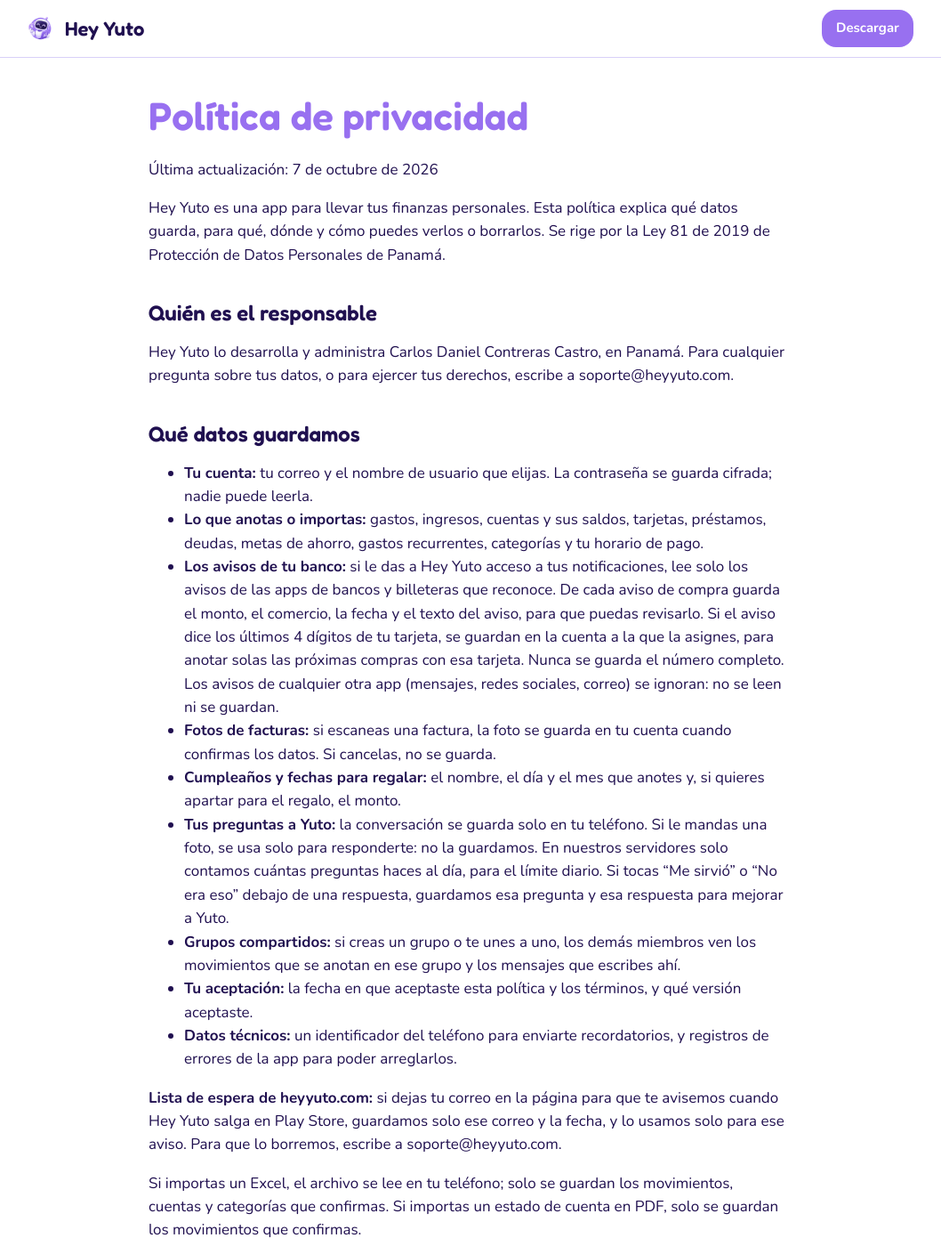
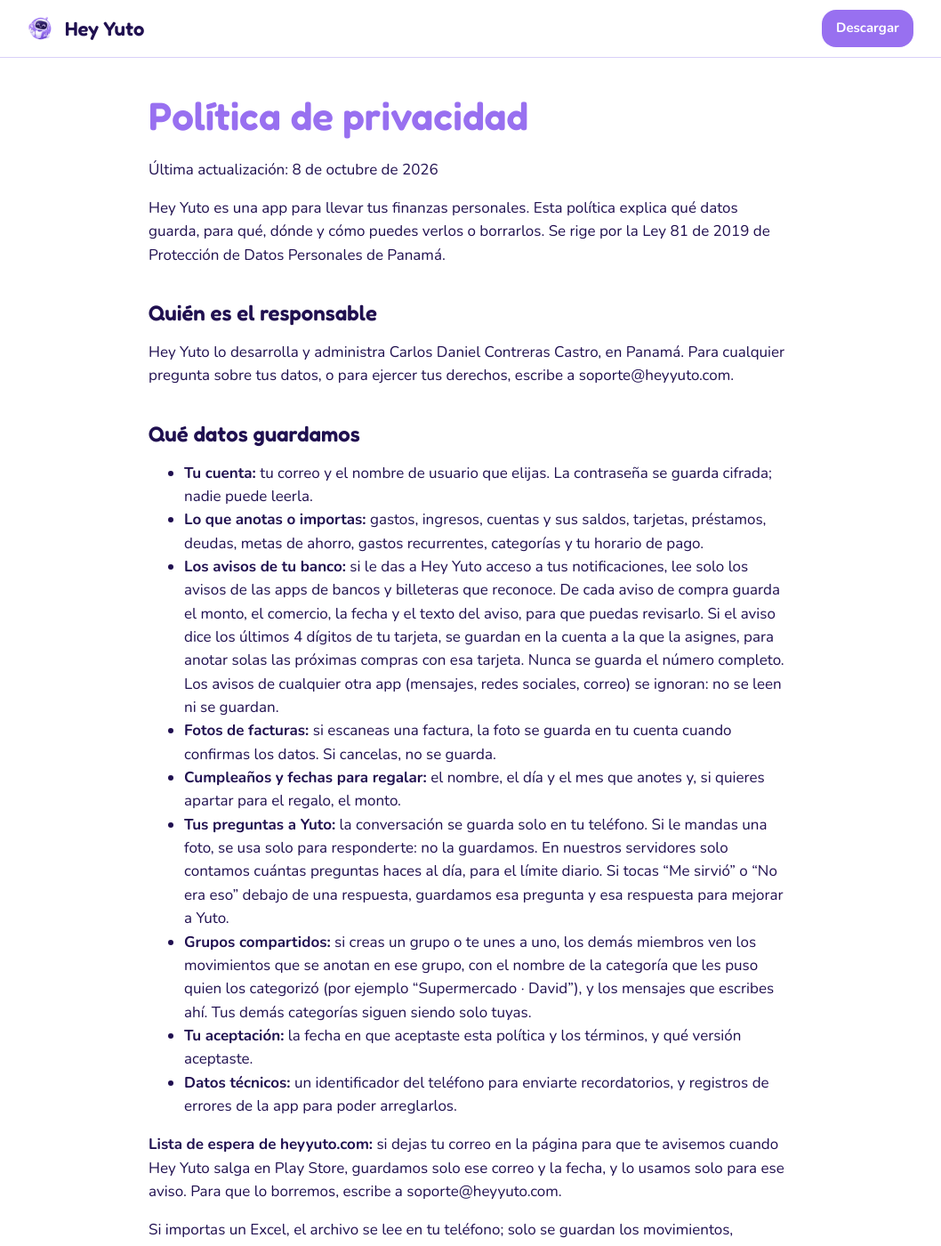
Before and after one commit to Dacoca34/yuto-legal, a Jekyll site: the page built from privacidad.md, in a window 1280 px wide and 1400 px high. Shown: the whole window at 89% size, without its empty margins (113-1171 px from the left). Built offline with Jekyll 4.4.1, drawn with Linux system fonts in a browser that asks for light colours; our own code applies the rules of GitHub Pages for plain Markdown files.

Commit message:
Privacidad: en los grupos se ve la categoria que le puso quien categorizo

```diff
--- a/privacidad.md
+++ b/privacidad.md
@@ -4,7 +4,7 @@
 
 # Política de privacidad
 
-Última actualización: 7 de octubre de 2026
+Última actualización: 8 de octubre de 2026
 
 Hey Yuto es una app para llevar tus finanzas personales. Esta política explica qué datos guarda, para qué, dónde y cómo puedes verlos o borrarlos. Se rige por la Ley 81 de 2019 de Protección de Datos Personales de Panamá.
 
@@ -20,7 +20,7 @@
 - **Fotos de facturas:** si escaneas una factura, la foto se guarda en tu cuenta cuando confirmas los datos. Si cancelas, no se guarda.
 - **Cumpleaños y fechas para regalar:** el nombre, el día y el mes que anotes y, si quieres apartar para el regalo, el monto.
 - **Tus preguntas a Yuto:** la conversación se guarda solo en tu teléfono. Si le mandas una foto, se usa solo para responderte: no la guardamos. En nuestros servidores solo contamos cuántas preguntas haces al día, para el límite diario. Si tocas "Me sirvió" o "No era eso" debajo de una respuesta, guardamos esa pregunta y esa respuesta para mejorar a Yuto.
-- **Grupos compartidos:** si creas un grupo o te unes a uno, los demás miembros ven los movimientos que se anotan en ese grupo y los mensajes que escribes ahí.
+- **Grupos compartidos:** si creas un grupo o te unes a uno, los demás miembros ven los movimientos que se anotan en ese grupo, con el nombre de la categoría que les puso quien los categorizó (por ejemplo "Supermercado · David"), y los mensajes que escribes ahí. Tus demás categorías siguen siendo solo tuyas.
 - **Tu aceptación:** la fecha en que aceptaste esta política y los términos, y qué versión aceptaste.
 - **Datos técnicos:** un identificador del teléfono para enviarte recordatorios, y registros de errores de la app para poder arreglarlos.
 
```
